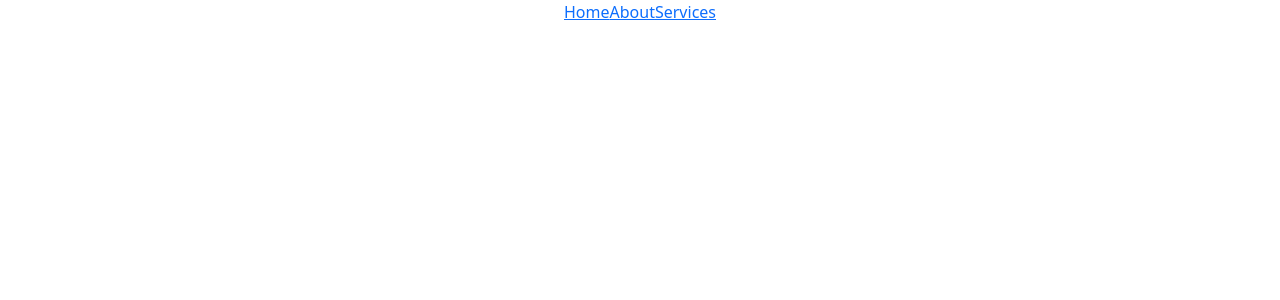
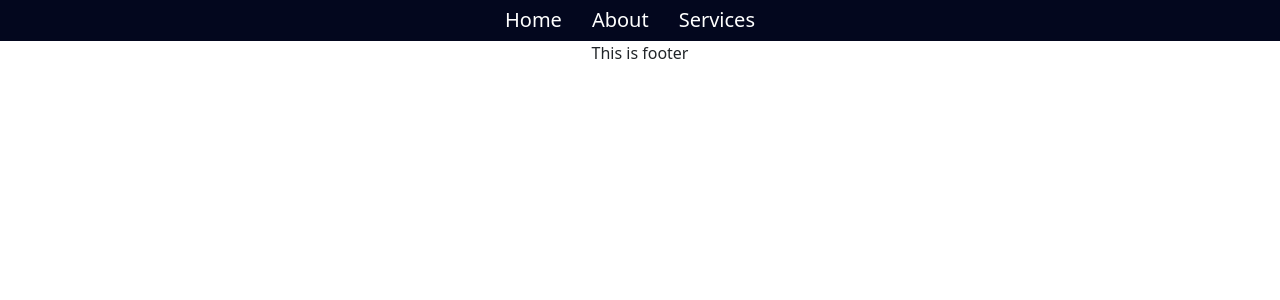
Before and after one commit to saifulislammunna/language-academy, a React (Create React App) app: page / in a window 1280 px wide. Shown: the top 300 px of the page. Built offline with nearby package versions, Linux system fonts and the light colour scheme.

Commit message:
style-added

```diff
--- a/src/App.js
+++ b/src/App.js
@@ -7,6 +7,7 @@ import Services from './components/Services/Services';
 import About from './components/About/About';
 import NotFound from './components/NotFound/NotFound';
 import { BrowserRouter,Switch,Route } from 'react-router-dom';
+import Footer from './components/Footer/Footer';
 
 
 
@@ -32,8 +33,8 @@ function App() {
           <Route path="*">
           <NotFound></NotFound>
           </Route>
-
         </Switch>
+        <Footer></Footer>
       </BrowserRouter>
 
 
--- /dev/null
+++ b/src/components/Footer/Footer.js
@@ -0,0 +1,11 @@
+import React from 'react';
+
+const Footer = () => {
+    return (
+        <div className="footer">
+            <p>This is footer</p>
+        </div>
+    );
+};
+
+export default Footer;
--- /dev/null
+++ b/src/components/Header/Header.css
@@ -0,0 +1,19 @@
+.header{
+    text-align: center;
+}
+
+
+.header nav{
+    background-color: #03071e;
+    line-height: 40px;
+}
+.header nav a{
+    text-decoration: none;
+    color: white;
+    margin-right: 20px;
+    padding: 5px;
+    font-size: 20px;
+}
+.header nav a:hover{
+    background-color: lightgray;
+}
--- a/src/components/Header/Header.js
+++ b/src/components/Header/Header.js
@@ -1,9 +1,9 @@
 import React from 'react';
 import { NavLink } from 'react-router-dom';
-
+import './Header.css'
 const Header = () => {
     return (
-        <div>
+        <div className="header">
 
 
              <nav className="custom-style">
```
